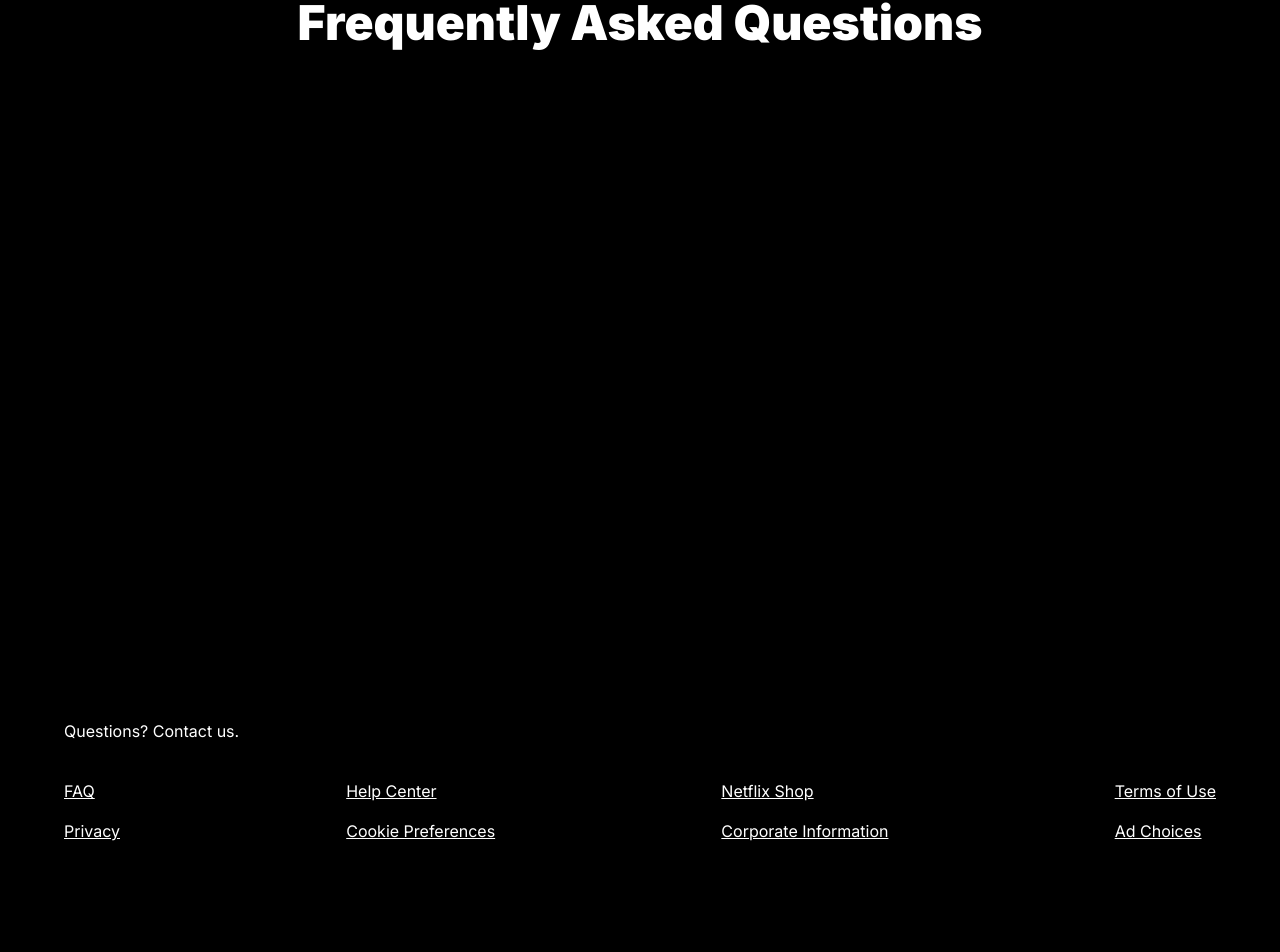
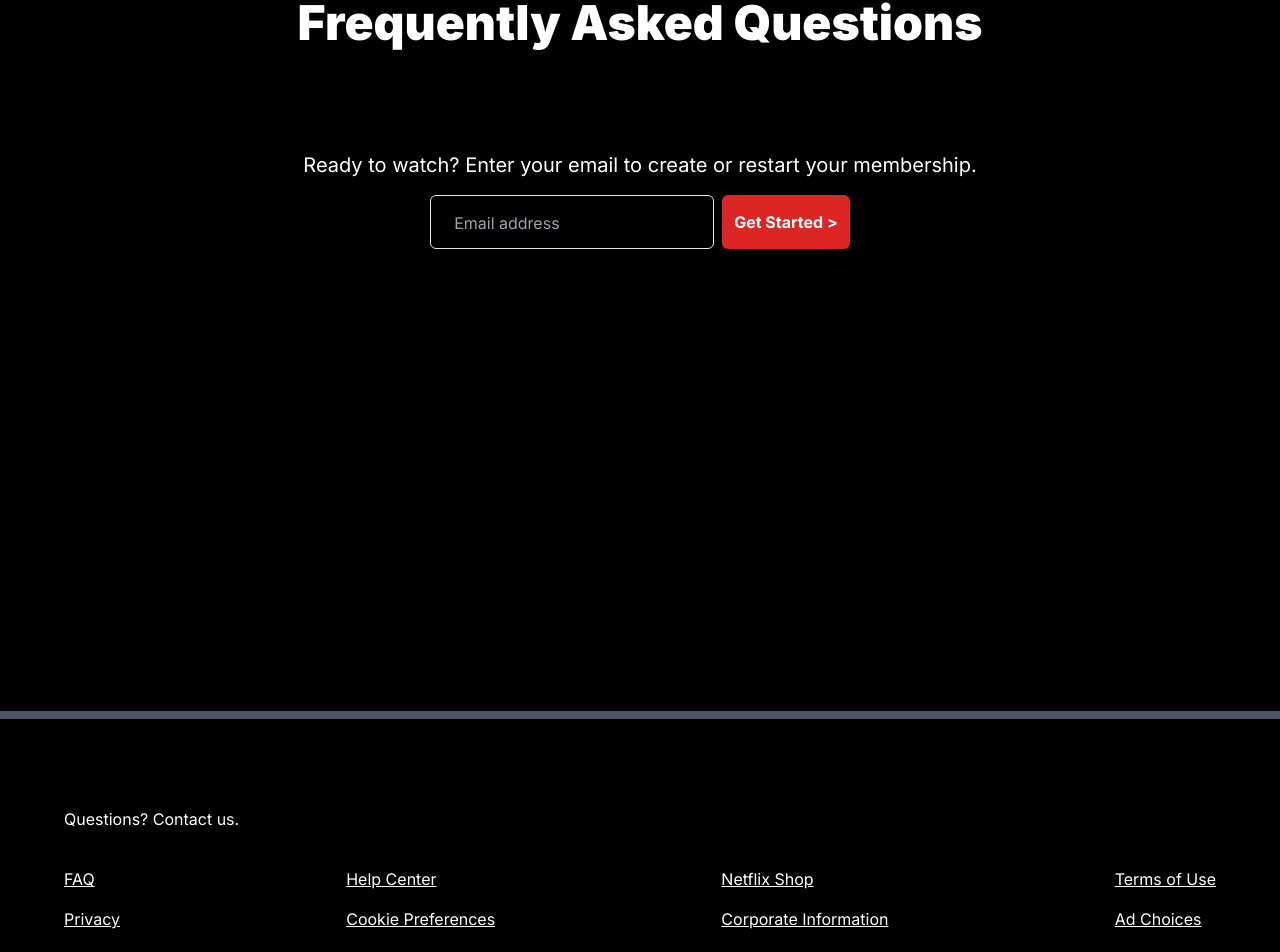
Before and after one commit to jihaneha/netflix, a Next.js app: page /home in a window 1280 px wide. Shown: the part 4081-5033 px from the top of the page. Before the commit the page ends 4988 px from the top, so only its background shows below. Built offline with nearby package versions, Linux system fonts and the light colour scheme.

Commit message:
fix/ auth css

```diff
--- a/app/auth/page.tsx
+++ b/app/auth/page.tsx
@@ -7,7 +7,6 @@ import { useRouter } from "next/navigation";
 import { FcGoogle } from "react-icons/fc";
 import { FaGithub } from "react-icons/fa";
 import Footer from "@/components/Footer";
-
 
 export default function Auth() {
   const router = useRouter();
@@ -50,13 +49,19 @@ export default function Auth() {
   }, [email, name, password, login]);
 
   return (
-    <div className="relative h-full w-full bg-[url('/images/hero.jpg')] bg-no-repeat bg-center bg-fixed bg-cover">
+    <div className="h-screen w-full">
+      <div className="relative bg-[url('/images/hero.jpg')] bg-no-repeat bg-center bg-cover  w-full">
         <div className="bg-black w-full h-full lg:bg-opacity-50">
-        <nav className="px-12 py-5">
-          <img src="/images/logo.png" alt="Logo" className="h-12 cursor-pointer" onClick={() => router.push('/home')}/>
+          <nav className="px-12 py-2">
+            <img
+              src="/images/logo.png"
+              alt="Logo"
+              className="h-12 cursor-pointer"
+              onClick={() => router.push("/home")}
+            />
           </nav>
           <div className="flex justify-center">
-          <div className="bg-black bg-opacity-70 px-16 py-16 self-center mt-2 lg:w-2/5 lg:max-w-md rounded-md w-full">
+            <div className="bg-black bg-opacity-70 px-16 py-10 self-center mt-2 lg:w-2/5 lg:max-w-md rounded-md w-full">
               <h2 className="text-white text-4xl mb-8 font-semibold">
                 {variant == "login" ? "Sign in" : "Register"}
               </h2>
@@ -91,10 +96,16 @@ export default function Auth() {
                 {variant == "login" ? "Login" : "Sign up"}
               </button>
               <div className="flex flex-row items-center gap-4 mt-8 justify-center">
-              <div onClick={()=>signIn('google',{ callbackUrl:'/'})} className="bg-white h-10 w-10 rounded-full flex items-center justify-center cursor-pointer hover:opacity-80 transition">
+                <div
+                  onClick={() => signIn("google", { callbackUrl: "/" })}
+                  className="bg-white h-10 w-10 rounded-full flex items-center justify-center cursor-pointer hover:opacity-80 transition"
+                >
                   <FcGoogle size={30} />
                 </div>
-              <div onClick={()=>signIn('github',{ callbackUrl:'/'})} className="bg-white h-10 w-10 rounded-full flex items-center justify-center cursor-pointer hover:opacity-80 transition">
+                <div
+                  onClick={() => signIn("github", { callbackUrl: "/" })}
+                  className="bg-white h-10 w-10 rounded-full flex items-center justify-center cursor-pointer hover:opacity-80 transition"
+                >
                   <FaGithub size={30} />
                 </div>
               </div>
@@ -111,11 +122,12 @@ export default function Auth() {
                 </span>
               </p>
             </div>
-        </div><Footer/>
-
           </div>
-
+          <div className="bg-black bg-opacity-50 mt-20">
+            <Footer />
           </div>
-
+        </div>
+      </div>
+    </div>
   );
 }
--- a/app/globals.css
+++ b/app/globals.css
@@ -1,6 +1,7 @@
 @tailwind base;
 @tailwind components;
 @tailwind utilities;
+
 
 :root {
   --foreground-rgb: 0, 0, 0;
--- a/app/home/page.tsx
+++ b/app/home/page.tsx
@@ -63,8 +63,8 @@ const Home = () => {
       <div className="w-full h-screen text-white relative">
         <div className="absolute top-2/4 left-1/2 transform -translate-y-2/4 -translate-x-2/4 md:flex items-center justify-center w-full gap-8 p-24 border-b-8 border-solid border-gray-600">
           <div className="w-full p-10">
-            <h3 className="text-5xl font-black mb-6">Enjoy on your TV</h3>
-            <p className="text-2xl">
+            <h3 className="md:text-5xl font-black mb-6">Enjoy on your TV</h3>
+            <p className="md:text-2xl">
               Watch on Smart TVs, Playstation, Xbox, Chromecast, Apple TV,
               Blu-ray players, and more.
             </p>
@@ -80,8 +80,8 @@ const Home = () => {
             <img src="\images\laptop.png" />
           </div>
           <div className="w-full p-10">
-            <h3 className="text-5xl font-black mb-6">Watch everywhere</h3>
-            <p className="text-2xl">
+            <h3 className="md:text-5xl font-black mb-6">Watch everywhere</h3>
+            <p className="md:text-2xl">
               Stream unlimited movies and TV shows on your phone, tablet,
               laptop, and TV.
             </p>
@@ -91,10 +91,10 @@ const Home = () => {
       <div className="w-full h-screen text-white relative">
         <div className="absolute top-2/4 left-1/2 transform -translate-y-2/4 -translate-x-2/4 md:flex items-center justify-center w-full gap-8 p-20 border-b-8 border-solid border-gray-600">
           <div className="w-full p-10">
-            <h3 className="text-5xl font-black mb-6">
+            <h3 className="md:text-5xl font-black mb-6">
               Create profiles for kids
             </h3>
-            <p className="text-2xl">
+            <p className="md:text-2xl">
               Send kids on adventures with their favorite characters in a space
               made just for them—free with your membership.
             </p>
@@ -104,24 +104,40 @@ const Home = () => {
           </div>
         </div>
       </div>
-      <div className="w-full h-screen text-white relative">
+      <div className="w-full h-screen text-white relative ">
         <div className="absolute top-2/4 left-1/2 transform -translate-y-2/4 -translate-x-2/4 md:flex items-center justify-center w-full gap-8 p-20 border-b-8 border-solid border-gray-600">
           <div className="w-full ">
             <img src="\images\phone.png" width="80%" />
           </div>
           <div className="w-full p-10">
-            <h3 className="text-5xl font-black mb-6">Watch everywhere</h3>
-            <p className="text-2xl">
+            <h3 className="md:text-5xl font-black mb-6">Watch everywhere</h3>
+            <p className="md:text-2xl">
               Stream unlimited movies and TV shows on your phone, tablet,
               laptop, and TV.
             </p>
           </div>
         </div>
       </div>
-      <div className="h-screen w-full text-white text-center">
-        <h3 className="text-5xl font-black mb-6 py-20">
+      <div className="h-screen w-full text-white text-center border-b-8 border-solid border-gray-600 mb-6">
+        <h3 className="md:text-5xl font-black mb-6 py-20">
           Frequently Asked Questions
         </h3>
+        <p className="text-xl  font-normal text-base">
+          Ready to watch? Enter your email to create or restart your membership.
+        </p>
+        <div className="sm:block md:flex justify-center mt-4 mx-10">
+          <div className="mr-2 max-w-screen-sm mb-6 md:mb-0">
+            <Input
+              label="Email address"
+              onChange={(e: any) => setEmail(e.target.value)}
+              id="email"
+              type="email"
+              value={email}
+            />
+          </div>
+
+          <RedButton content="Get Started >" />
+        </div>
       </div>
       <Footer />
     </div>
--- a/components/Footer.tsx
+++ b/components/Footer.tsx
@@ -1,4 +1,4 @@
-import React from 'react';
+import React from "react";
 
 interface ListProps {
   items: string[];
@@ -8,7 +8,9 @@ const List: React.FC<ListProps> = ({ items }) => {
   return (
     <ul>
       {items.map((item, index) => (
-                <li className="mt-4 underline cursor-pointer" key={index}>{item}</li>
+        <li className="mt-4 underline cursor-pointer" key={index}>
+          {item}
+        </li>
       ))}
     </ul>
   );
@@ -16,13 +18,13 @@ const List: React.FC<ListProps> = ({ items }) => {
 
 const Footer = () => {
   return (
-        <div className="bg-black px-16 pb-16 self-center rounded-md w-full text-white">
+    <div className="px-16 py-16 self-center rounded-md w-full text-white  ">
       <p className="mb-5">Questions? Contact us.</p>
       <div className="flex justify-between">
-                <List items={['FAQ', 'Privacy']} />
-                <List items={[`Help Center`, 'Cookie Preferences']} />
-                <List items={['Netflix Shop', 'Corporate Information']} />
-                <List items={[`Terms of Use`, 'Ad Choices']} />
+        <List items={["FAQ", "Privacy"]} />
+        <List items={[`Help Center`, "Cookie Preferences"]} />
+        <List items={["Netflix Shop", "Corporate Information"]} />
+        <List items={[`Terms of Use`, "Ad Choices"]} />
       </div>
     </div>
   );
```
Lines whose indentation alone changed are shown as unchanged.
